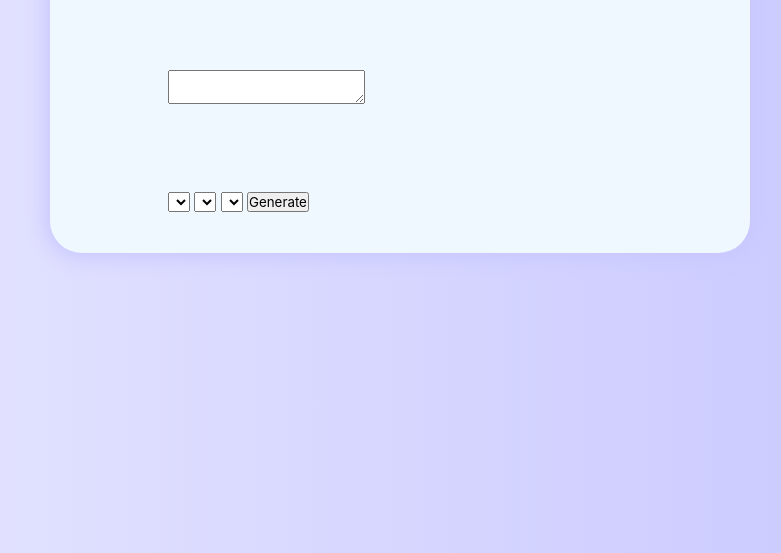
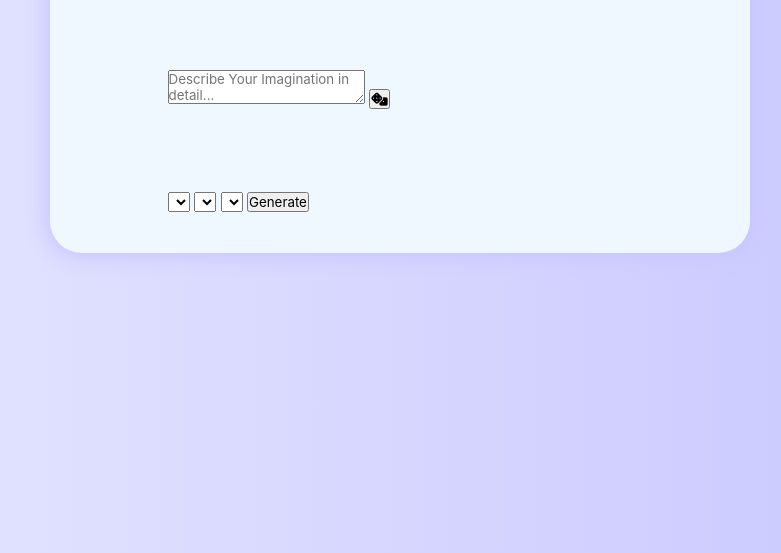
Before and after one commit to OV111/AI_Image_Generator, a plain HTML site: page index.html in a window 1280 px wide. Shown: the part 247-800 px from the top of the page, without its empty margins (320-1101 px from the left). Drawn offline with Linux system fonts and the light colour scheme; a web font is replaced by a local one.

Commit message:
prompt btn

```diff
--- a/index.html
+++ b/index.html
@@ -17,7 +17,8 @@
             </div>
         </section>
         <div>
-            <textarea name="" id="textInput"></textarea>
+            <textarea name="" class="text-area" placeholder="Describe Your Imagination in detail..." id="textInput"></textarea>
+            <button class="prompt-btn"><i class="fa-solid fa-dice"></i></button>
         </div>
         <section class="options">
             <select name="custom-select" id="">
```
